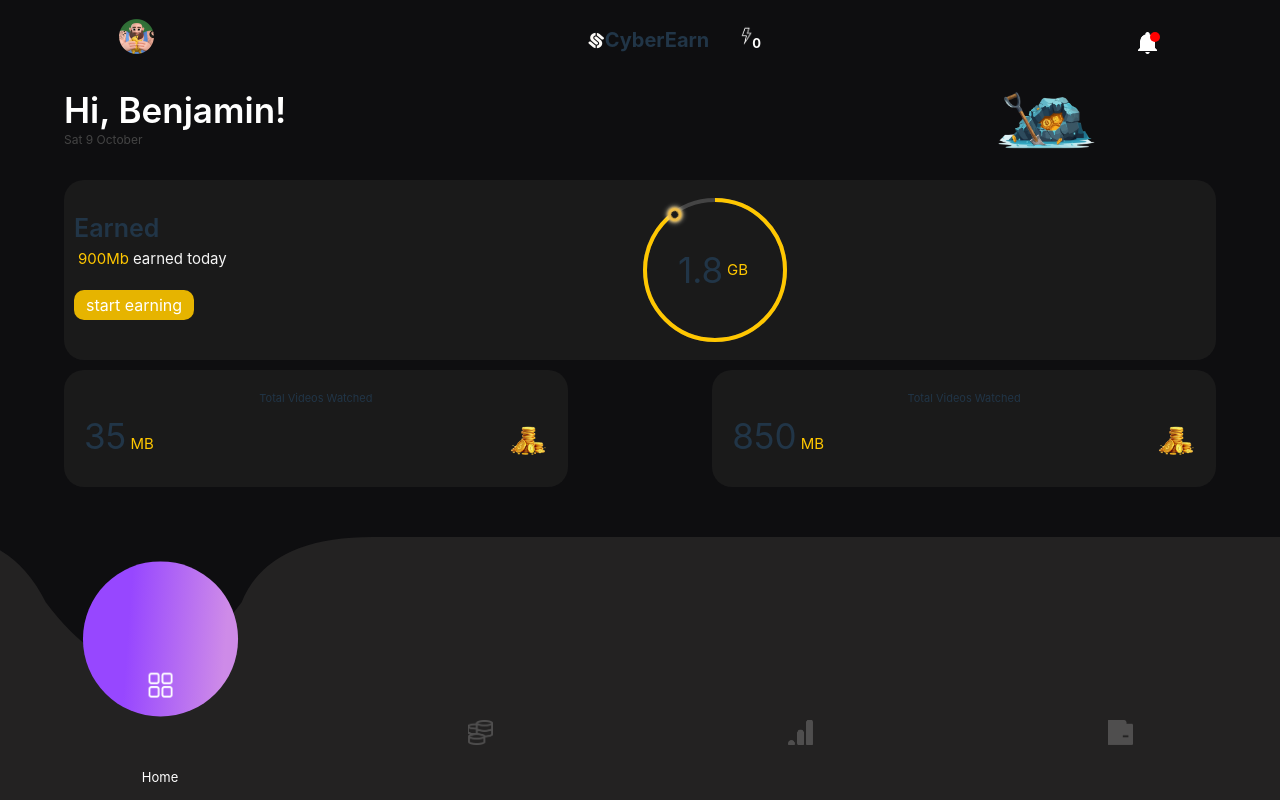
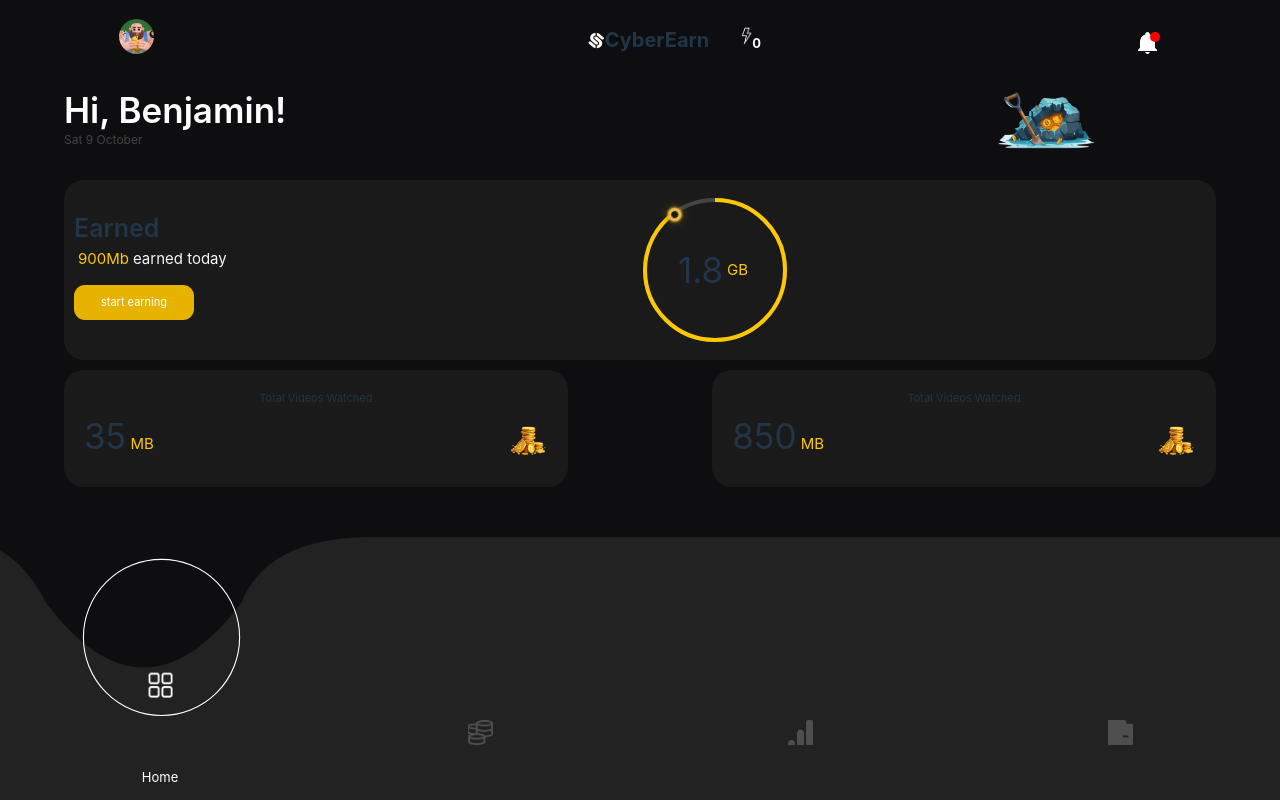
Before and after one commit to benasdom/data-earn-game, a React (Vite) app: page / in a window 1280 px wide. Built offline with nearby package versions, Linux system fonts and the light colour scheme.

Commit message:
changedhere

```diff
--- a/src/index.css
+++ b/src/index.css
@@ -635,15 +635,16 @@ height:100px;
 
 }
 .startearn{
-  height:30px;
+  height:35px;
   width:120px;
   display: flex;
   justify-content: center;
   align-items: center;
-  border-radius: 10px;
+  border-radius: 11px;
   background:#e6b400;
   color:white;
-  margin-top:10px;
+  margin-top:5px;
+  font-size: 11px;;
   margin-bottom:10px;
 }
 .td{
@@ -681,7 +682,6 @@ height:100px;
  .reffirstboxtop{
   border-radius:30px;
   margin-top: 10px;
-  width:calc(100%-20px);
   background: linear-gradient(107.68deg, #2C41FD 2.26%, #11C5FF 93.75%);
   display:flex;
   justify-content: center;
@@ -717,10 +717,9 @@ height:100px;
  }
  .rftext2{
   display:inline-block;
-  font-family: Inter;
   font-size: 11px;
   font-weight: 500;
-  line-height: 13.31px;
+  line-height: 14.31px;
   text-align: left;
 
 
@@ -1314,7 +1313,7 @@ border:3px solid #EDBC4A;
 box-shadow:
 0px 0px 3px #EDBC4A,
 0px 0px 3px #EDBC4A,
-0 0 5px 1px rgb(255, 244, 213);
+0 0 10px 1px rgba(118, 87, 0, 0.678);
 border-radius: 50%;
 }
 .notice::after{
@@ -1512,8 +1511,9 @@ transform:translate(0%);
   transition:all .3s ease-in-out;
 }
 .roamed{
-  background: linear-gradient(94.25deg, #9747FF 30.21%, #CE8BE8 89.36%);
   transition:all .3s ease-in-out;
+  /* background: linear-gradient(94.25deg, #9747FF 30.21%, #CE8BE8 89.36%); */
+border:1.5px solid white;
 
 }
 
```
